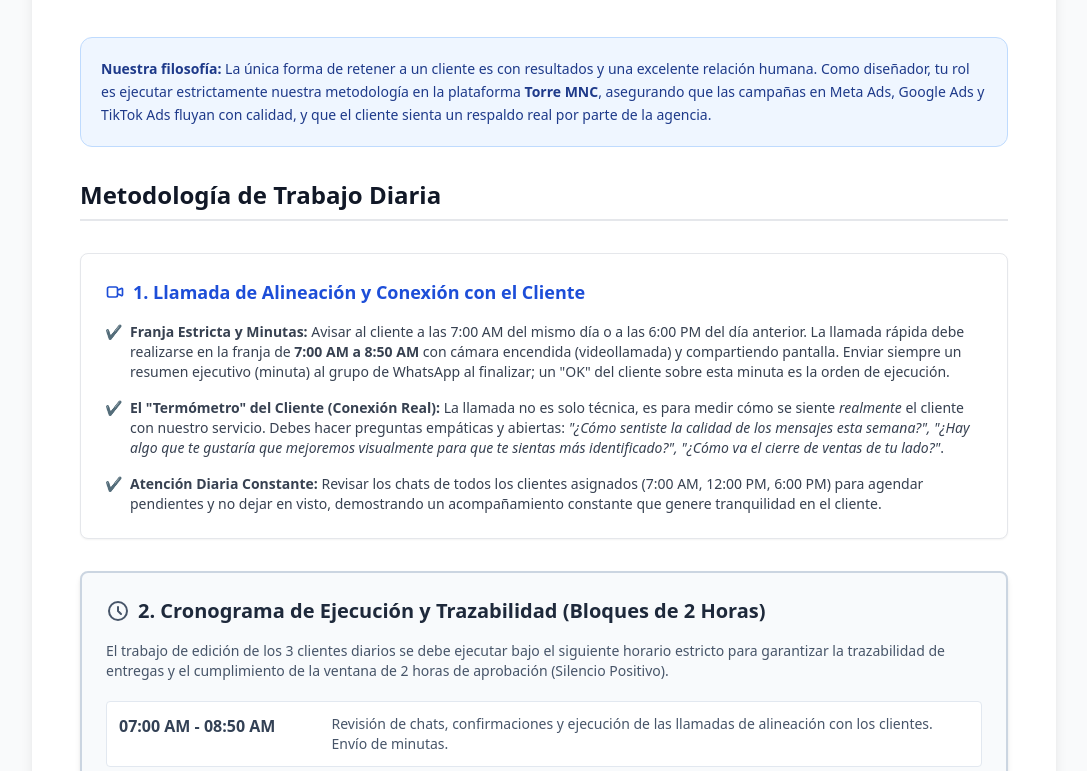
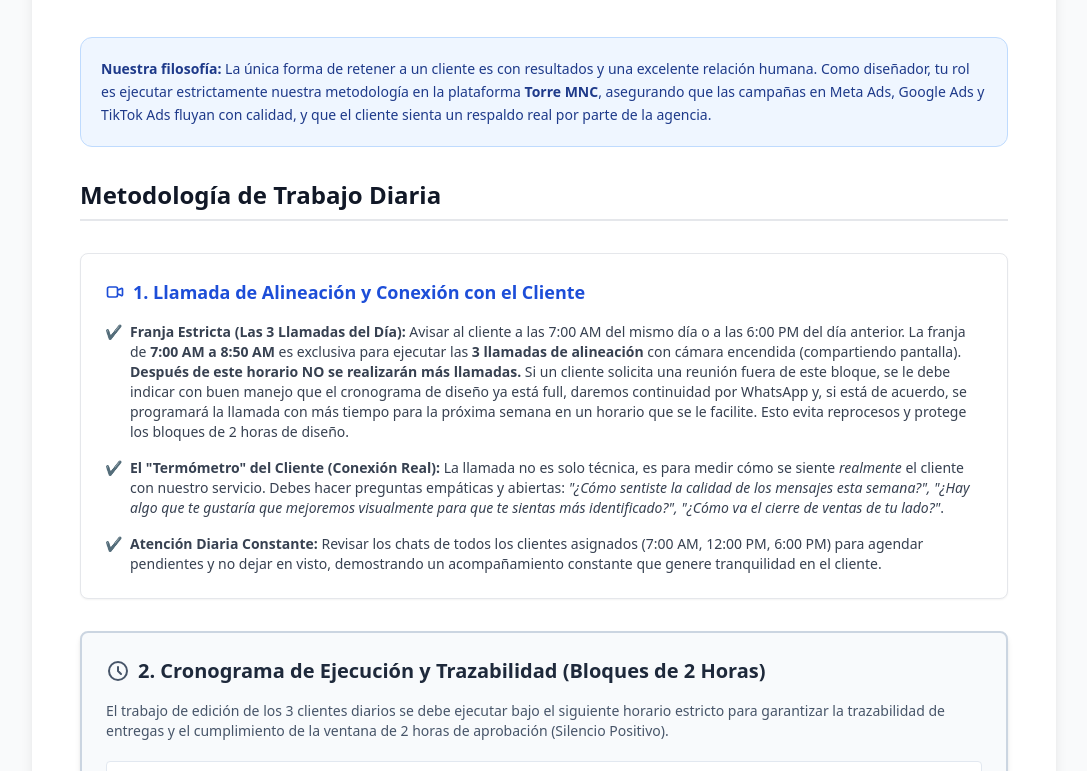
Before and after one commit to portalwebempresarial/acuerdofrelancedise-ador, a plain HTML site: page index.html in a window 1280 px wide. Shown: the part 163-934 px from the top of the page, without its empty margins (96-1183 px from the left). Drawn offline with nearby package versions, Linux system fonts and the light colour scheme.

Commit message:
index.html

```diff
--- a/index.html
+++ b/index.html
@@ -35,7 +35,7 @@
                 <ul class="list-none space-y-4 text-sm text-gray-700">
                     <li class="flex items-start">
                         <span class="text-blue-500 mr-2">✔</span>
-                        <p><strong>Franja Estricta y Minutas:</strong> Avisar al cliente a las 7:00 AM del mismo día o a las 6:00 PM del día anterior. La llamada rápida debe realizarse en la franja de <strong>7:00 AM a 8:50 AM</strong> con cámara encendida (videollamada) y compartiendo pantalla. Enviar siempre un resumen ejecutivo (minuta) al grupo de WhatsApp al finalizar; un "OK" del cliente sobre esta minuta es la orden de ejecución.</p>
+                        <p><strong>Franja Estricta (Las 3 Llamadas del Día):</strong> Avisar al cliente a las 7:00 AM del mismo día o a las 6:00 PM del día anterior. La franja de <strong>7:00 AM a 8:50 AM</strong> es exclusiva para ejecutar las <strong>3 llamadas de alineación</strong> con cámara encendida (compartiendo pantalla). <strong>Después de este horario NO se realizarán más llamadas.</strong> Si un cliente solicita una reunión fuera de este bloque, se le debe indicar con buen manejo que el cronograma de diseño ya está full, daremos continuidad por WhatsApp y, si está de acuerdo, se programará la llamada con más tiempo para la próxima semana en un horario que se le facilite. Esto evita reprocesos y protege los bloques de 2 horas de diseño.</p>
                     </li>
                     <li class="flex items-start">
                         <span class="text-blue-500 mr-2">✔</span>
@@ -60,7 +60,7 @@
                     <!-- PREPARACIÓN -->
                     <div class="flex flex-col md:flex-row bg-white border border-slate-200 rounded p-3">
                         <div class="md:w-1/4 font-bold text-slate-700">07:00 AM - 08:50 AM</div>
-                        <div class="md:w-3/4 text-sm text-slate-600">Revisión de chats, confirmaciones y ejecución de las llamadas de alineación con los clientes. Envío de minutas.</div>
+                        <div class="md:w-3/4 text-sm text-slate-600">Revisión de chats, confirmaciones y ejecución estricta de las <strong>3 llamadas de alineación</strong> con los clientes del día. Envío de minutas. (Fin de las llamadas).</div>
                     </div>
 
                     <!-- CLIENTE 1 -->
```
